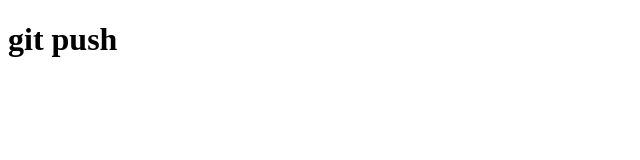
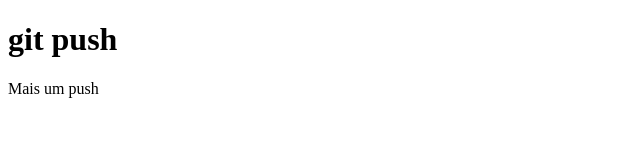
Before and after one commit to JevKnight/JevKnight, a plain HTML site: page index.html in a window 1280 px wide. Shown: the whole page, without its empty margins (0-640 px from the left). Drawn offline with Linux system fonts and the light colour scheme.

Commit message:
ah, foi sim.

```diff
--- a/index.html
+++ b/index.html
@@ -5,6 +5,7 @@
     <meta name="viewport" content="width=device-width, initial-scale=1.0">
     <title>Tutorial Git</title>
     <h1>git push</h1>
+    <p>Mais um push</p>
 </head>
 <body>
 
```
